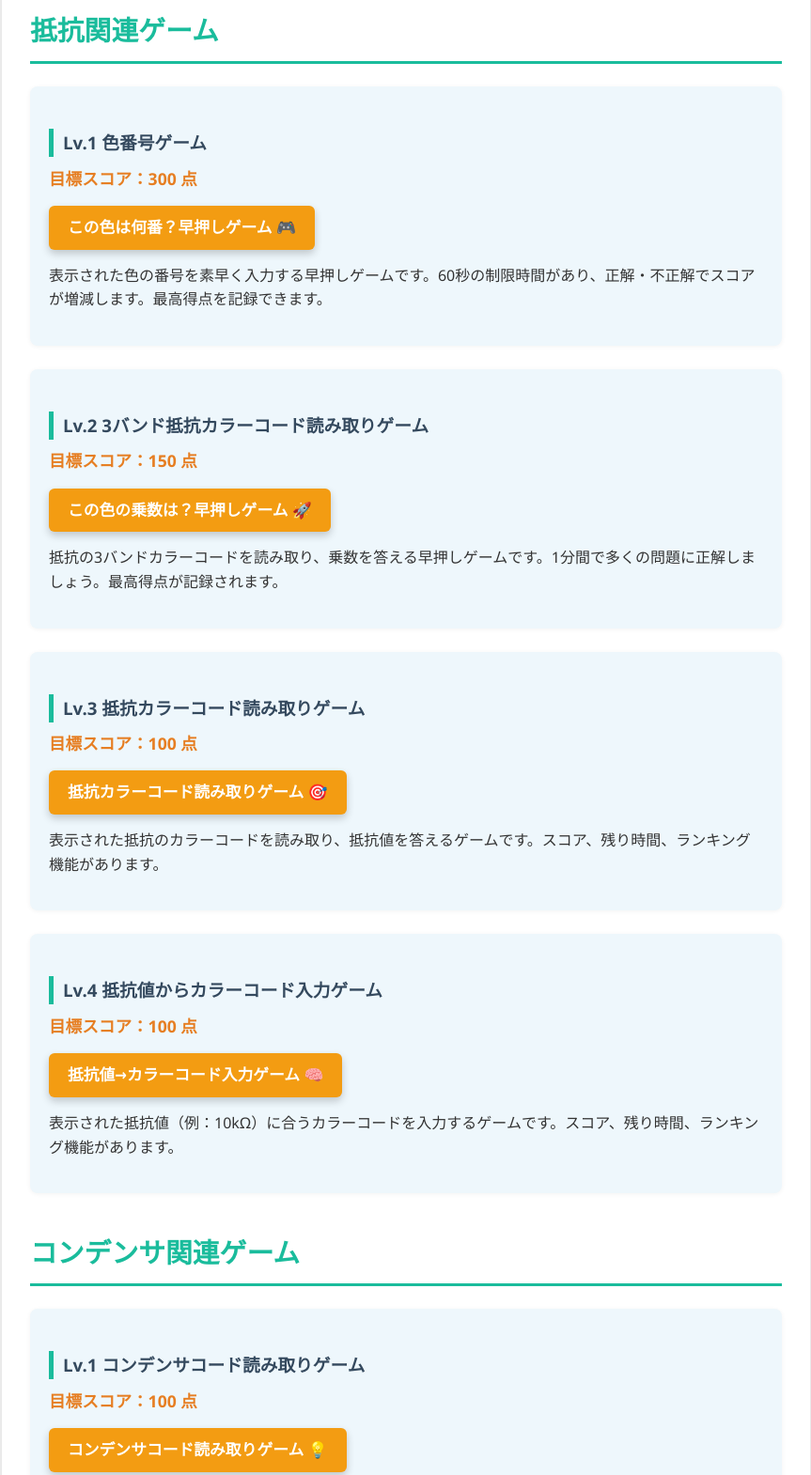
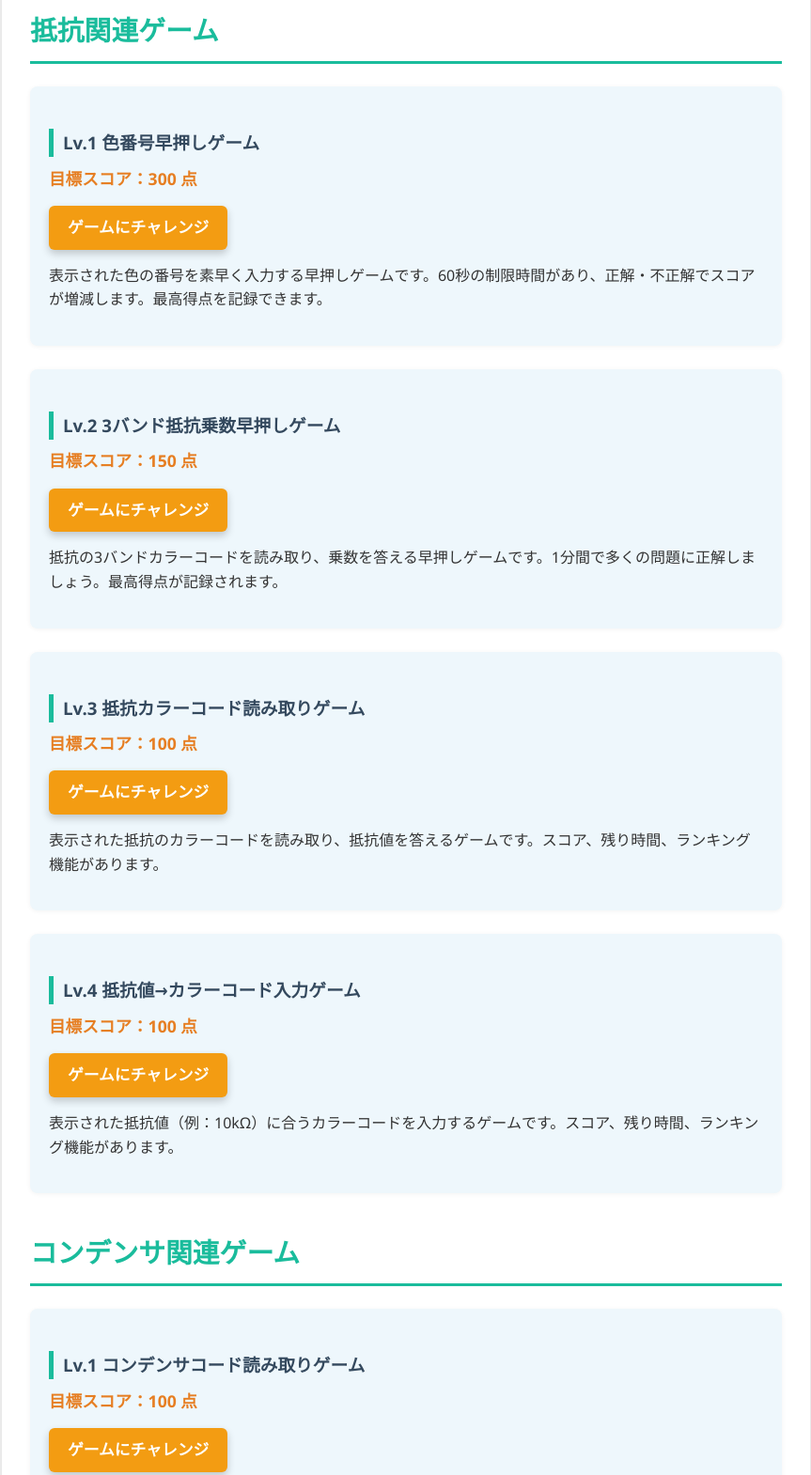
Before and after one commit to E-TechKB/Elec_SET_portal, a plain HTML site: page index.html in a window 1280 px wide. Shown: the part 240-1810 px from the top of the page at 94% size, without its empty margins (208-1071 px from the left). Drawn offline with Linux system fonts and the light colour scheme.

Commit message:
Update index.html

```diff
--- a/index.html
+++ b/index.html
@@ -17,27 +17,27 @@
         <h2>抵抗関連ゲーム</h2>
         <ul>
             <li>
-                <h3>Lv.1 色番号ゲーム</h3>
+                <h3>Lv.1 色番号早押しゲーム</h3>
                 <p class="score-goal">目標スコア：300 点</p>
-                <a class="game-link-button" href="https://e-techkb.github.io/Color_Number/" target="_blank" rel="noopener noreferrer">この色は何番？早押しゲーム 🎮</a>
+                <a class="game-link-button" href="https://e-techkb.github.io/Color_Number/" target="_blank" rel="noopener noreferrer">ゲームにチャレンジ</a>
                 <p>表示された色の番号を素早く入力する早押しゲームです。60秒の制限時間があり、正解・不正解でスコアが増減します。最高得点を記録できます。</p>
             </li>
             <li>
-                <h3>Lv.2 3バンド抵抗カラーコード読み取りゲーム</h3>
+                <h3>Lv.2 3バンド抵抗乗数早押しゲーム</h3>
                 <p class="score-goal">目標スコア：150 点</p>
-                <a class="game-link-button" href="https://e-techkb.github.io/3band_ColorToValue/" target="_blank" rel="noopener noreferrer">この色の乗数は？早押しゲーム 🚀</a>
+                <a class="game-link-button" href="https://e-techkb.github.io/3band_ColorToValue/" target="_blank" rel="noopener noreferrer">ゲームにチャレンジ</a>
                 <p>抵抗の3バンドカラーコードを読み取り、乗数を答える早押しゲームです。1分間で多くの問題に正解しましょう。最高得点が記録されます。</p>
             </li>
             <li>
                 <h3>Lv.3 抵抗カラーコード読み取りゲーム</h3>
                 <p class="score-goal">目標スコア：100 点</p>
-                <a class="game-link-button" href="https://e-techkb.github.io/ColorToValue" target="_blank" rel="noopener noreferrer">抵抗カラーコード読み取りゲーム 🎯</a>
+                <a class="game-link-button" href="https://e-techkb.github.io/ColorToValue" target="_blank" rel="noopener noreferrer">ゲームにチャレンジ</a>
                 <p>表示された抵抗のカラーコードを読み取り、抵抗値を答えるゲームです。スコア、残り時間、ランキング機能があります。</p>
             </li>
             <li>
-                <h3>Lv.4 抵抗値からカラーコード入力ゲーム</h3>
+                <h3>Lv.4 抵抗値→カラーコード入力ゲーム</h3>
                 <p class="score-goal">目標スコア：100 点</p>
-                <a class="game-link-button" href="https://e-techkb.github.io/ValueToColor" target="_blank" rel="noopener noreferrer">抵抗値→カラーコード入力ゲーム 🧠</a>
+                <a class="game-link-button" href="https://e-techkb.github.io/ValueToColor" target="_blank" rel="noopener noreferrer">ゲームにチャレンジ</a>
                 <p>表示された抵抗値（例：10kΩ）に合うカラーコードを入力するゲームです。スコア、残り時間、ランキング機能があります。</p>
             </li>
         </ul>
@@ -47,13 +47,13 @@
             <li>
                 <h3>Lv.1 コンデンサコード読み取りゲーム</h3>
                 <p class="score-goal">目標スコア：100 点</p>
-                <a class="game-link-button" href="https://e-techkb.github.io/NumToCap" target="_blank" rel="noopener noreferrer">コンデンサコード読み取りゲーム 💡</a>
+                <a class="game-link-button" href="https://e-techkb.github.io/NumToCap" target="_blank" rel="noopener noreferrer">ゲームにチャレンジ</a>
                 <p>コンデンサコードを読み取り、対応する静電容量を数値で入力するゲームです。スコア、残り時間、ランキング機能があります。</p>
             </li>
             <li>
                 <h3>Lv.2 コンデンサコード入力ゲーム</h3>
                 <p class="score-goal">目標スコア：100 点</p>
-                <a class="game-link-button" href="https://e-techkb.github.io/CapToNum" target="_blank" rel="noopener noreferrer">コンデンサコード入力ゲーム ⌨️</a>
+                <a class="game-link-button" href="https://e-techkb.github.io/CapToNum" target="_blank" rel="noopener noreferrer">ゲームにチャレンジ</a>
                 <p>表示された静電容量（例：0.1µF）に合うコンデンサコードを入力するゲームです。スコア、残り時間、ランキング機能があります。</p>
             </li>
         </ul>
```
